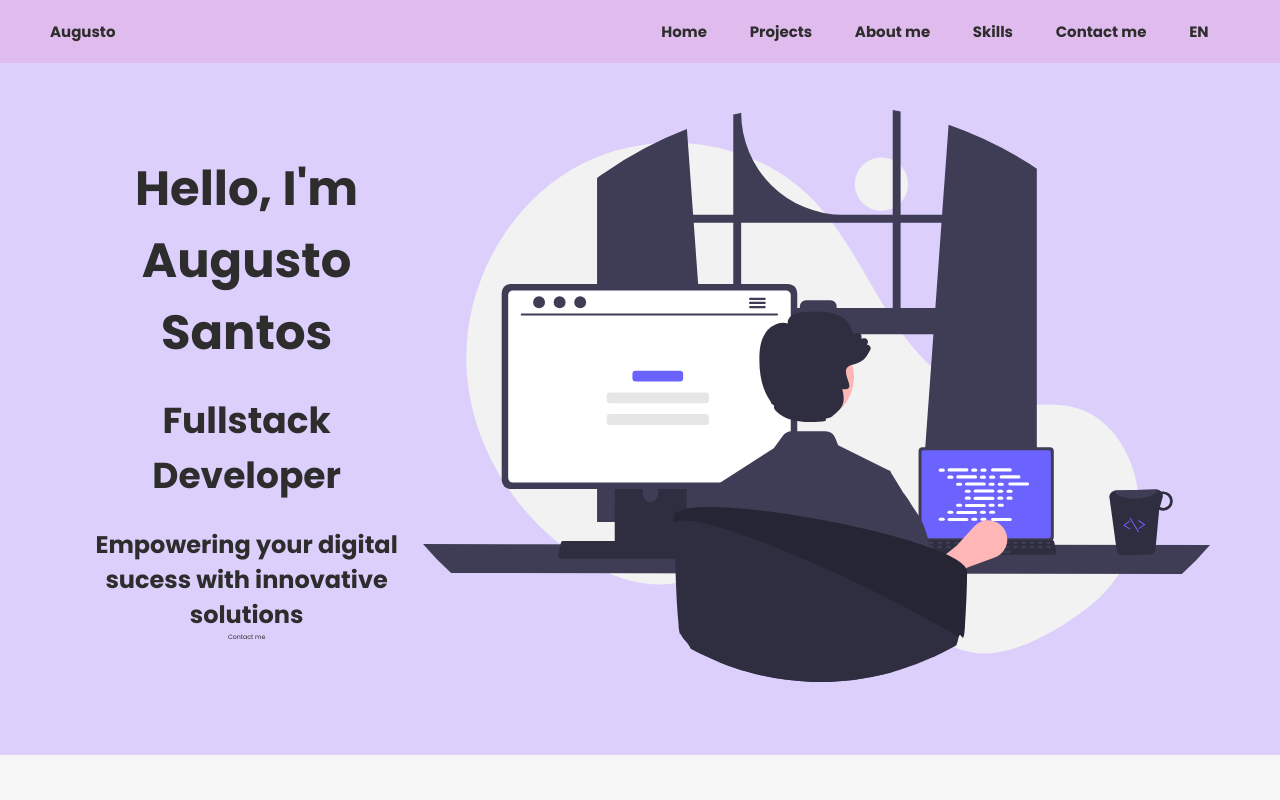
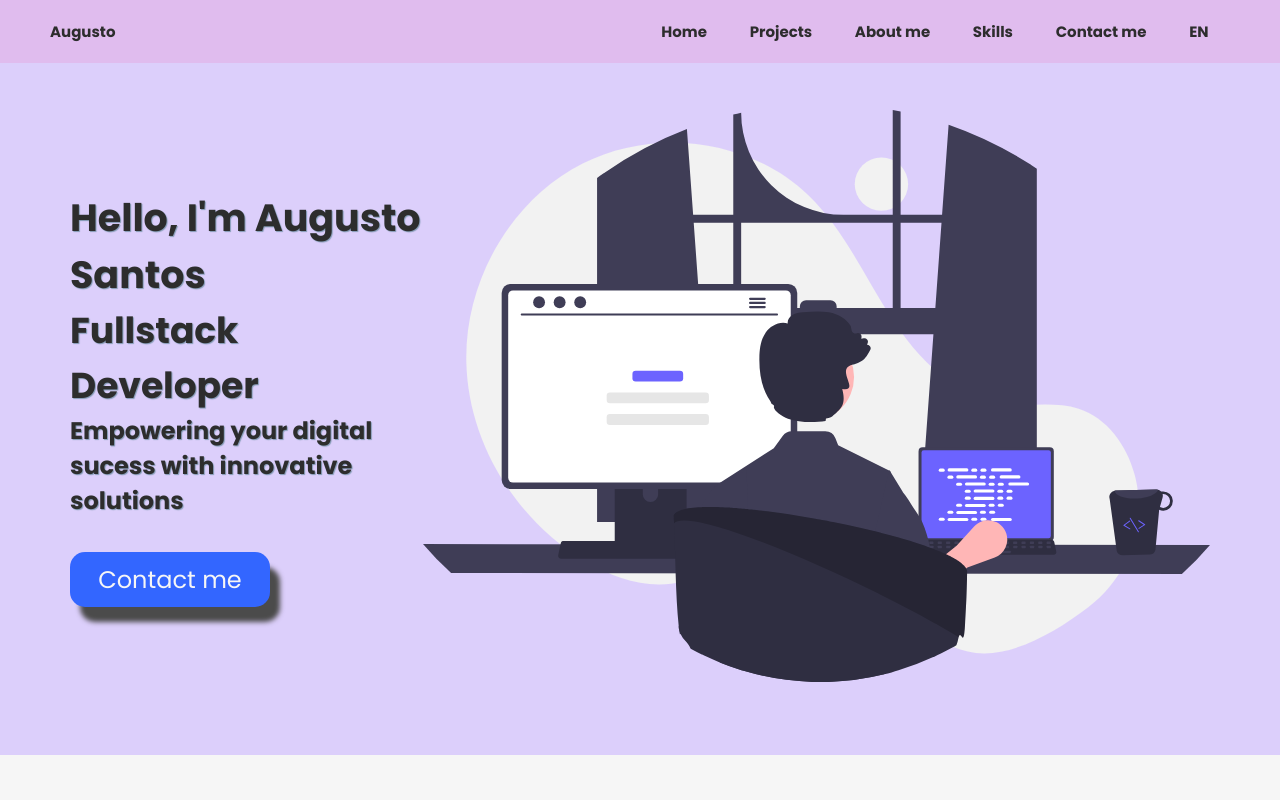
Before and after one commit to augustofaggion/portifolio, a Next.js app: page / in a window 1280 px wide. Shown: the top 800 px of the page. Built offline with nearby package versions, Linux system fonts and the light colour scheme.

Commit message:
home section desktopV finished

```diff
--- a/src/app/components/home.js
+++ b/src/app/components/home.js
@@ -3,22 +3,25 @@ import { useEffect } from "react";
 import Image from "next/image";
 import PhotoBild from "../images/home.svg";
 
-
 export default function Home() {
-
   const name = "I'm Augusto Santos";
-
 
   return (
     <>
-    <section className="home container">
+      <section className="home container" id="home">
         <div className="home__left">
           <h1 className="home__header--primary" id="typeit">
             Hello, {name}
           </h1>
           <h2 className="home__header--secondary">Fullstack Developer</h2>
-        <h3 className="home__header--terciary">Empowering your digital sucess with innovative solutions</h3>
-      <a href="" className="home__cta">Contact me</a>
+          <h3 className="home__header--terciary">
+            Empowering your digital sucess with innovative solutions
+          </h3>
+          <div className="home__cta">
+            <a href="#contact" className="home__btn">
+              Contact me
+            </a>
+          </div>
         </div>
 
         <div className="home__right">
--- a/src/app/components/navbar.js
+++ b/src/app/components/navbar.js
@@ -23,7 +23,7 @@ export default function Navbar() {
 
       {/* Nav items - hide/show based on state */}
       <div className={`navbar__items ${isOpen ? 'navbar__items--open' : ''}`}>
-        <a href="/home" className="navbar__link">Home</a>
+        <a href="#home" className="navbar__link">Home</a>
         <a href="/projects" className="navbar__link">Projects</a>
         <a href="/about" className="navbar__link">About me</a>
         <a href="/skills" className="navbar__link">Skills</a>
--- a/src/app/styles/_home.scss
+++ b/src/app/styles/_home.scss
@@ -6,21 +6,43 @@
 
   // Headers
   &__header--primary {
-    font-size: 4.8rem;
+    font-size: 3.8rem;
+    text-shadow: 1px 1px 1px $border-color;
   }
 
   &__header--secondary {
     font-size: 3.6rem;
-    padding: 2.4rem;
+    text-shadow: 1px 1px 1px $border-color;
+
   }
 
   &__header--terciary {
     font-size: 2.4rem;
+    text-shadow: 1px 1px 1px $border-color;
   }
-  // Left
-  &__left {
-    text-align: center;
+
+
+  &__cta {
+    width: 20rem;
+    display: flex;
+    justify-content: center;
+    margin-top: 3.4rem;
+    padding: 1rem 2rem;
+   border-radius: 1.5rem;
+    background-color: $cta-color;
+    font-size: 2.4rem;
+    box-shadow: 10px 15px 5px 0 $secondary-color;
+    transition: ease-in-out 0.5s;
+    &:hover {
+      background-color: $secondary-color;
+      box-shadow: none;
+    }
   }
+
+  &__btn {
+    color: $section-color;
+  }
+
 
   // Call for action
   // ADD call for action here
--- a/src/app/styles/_variables.scss
+++ b/src/app/styles/_variables.scss
@@ -7,3 +7,6 @@ $section-color: #F6F6F6; // for section background
 $icons-color: #33CC99; // for icons
 $highlight-color: #FF7F66; // for highlights
 $border-color: #839AB4;
+
+
+// font size 1:48px 2:36px 3:24px
```
Lines whose indentation alone changed are shown as unchanged.
